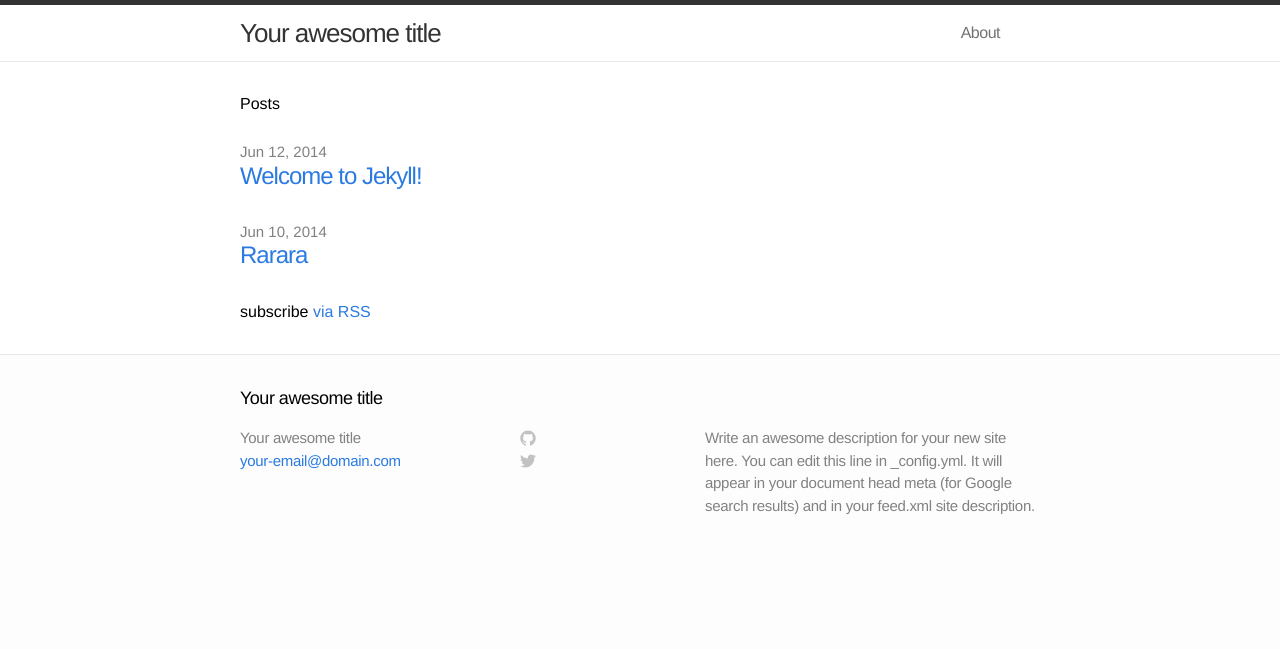
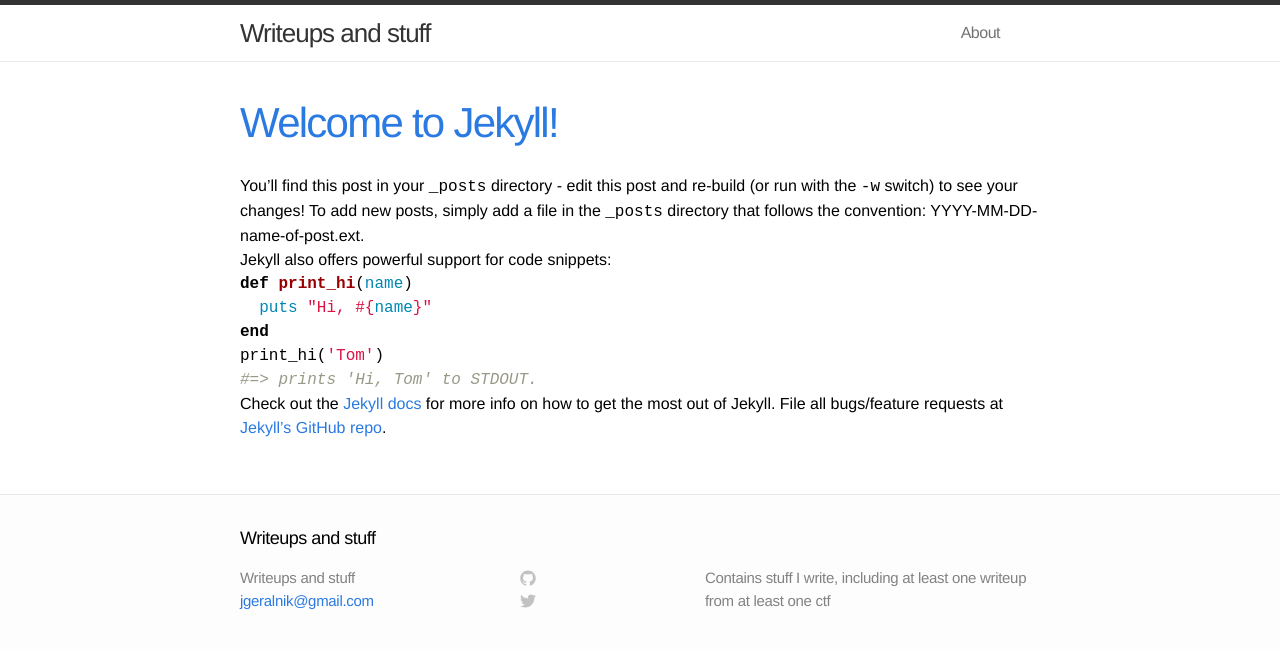
Before and after one commit to 0xAWES0ME/0xAWES0ME.github.io, a Jekyll site: the page built from index.html, in a window 1280 px wide. Shown: the top 649 px of the page. Built offline with Jekyll 4.4.1, drawn with Linux system fonts in a browser that asks for light colours; the list of posts is cut into pages by our own code.

Commit message:
Add pagination and pretty index page

```diff
--- a/_config.yml
+++ b/_config.yml
@@ -1,10 +1,10 @@
 # Site settings
-title: Your awesome title
-email: your-email@domain.com
-description: "Write an awesome description for your new site here. You can edit this line in _config.yml. It will appear in your document head meta (for Google search results) and in your feed.xml site description."
+title: Writeups and stuff
+email: jgeralnik@gmail.com
+description: "Contains stuff I write, including at least one writeup from at least one ctf"
 baseurl: ""
-url: "http://yourdomain.com"
 
 # Build settings
 markdown: kramdown
 permalink: pretty
+paginate: 3
--- a/_posts/2014-06-10-rarara.md
+++ /dev/null
@@ -1,13 +0,0 @@
----
-layout: post
-title: "Rarara"
-tagline: "Blarg"
-category: Write-ups
-tags: [write-up, reverse engineering, crc, math]
----
-{% include JB/setup %}
-This is a writeup of the challenge rarara from the secuinside 2014 pre-qual ctf.
-
-This was the probably the hardest challenge in the competition and only one team had managed to solve it a few hours before the competition ended when my team had to leave early.
-
-We had figured out the solution but ran out of time before implementing it. Had we stayed and finished this level and another we likely would have been in the top ten teams, but oh well!
--- a/index.html
+++ b/index.html
@@ -2,19 +2,38 @@
 layout: default
 ---
 
-<div class="home">
+<!-- Show last 5 posts here -->
+{% for post in paginator.posts %}
+<article>
+  <header class="post-header">
+    <h1><a href="{{site.baseurl}}{{post.url}}">{{ post.title }}</a></h2>
+    <p class="meta">{{ page.date | date: "%b %-d, %Y" }}{% if page.author %} • {{ page.author }}{% endif %}{% if page.meta %} • {{ page.meta }}{% endif %}</p>
+  </header>
 
-  <h1>Posts</h1>
+  <div class="entry">{{ post.content }}</div>
 
-  <ul class="posts">
-    {% for post in site.posts %}
-      <li>
-        <span class="post-date">{{ post.date | date: "%b %-d, %Y" }}</span>
-        <a class="post-link" href="{{ post.url | prepend: site.baseurl }}">{{ post.title }}</a>
-      </li>
-    {% endfor %}
-  </ul>
+</article>
+<br/>
+{% endfor %}
 
-  <p class="rss-subscribe">subscribe <a href="{{ "/feed.xml" | prepend: site.baseurl }}">via RSS</a></p>
 
+<div id="paginator">
+  {% if paginator.next_page %}
+  <a href="{{site.baseurl}}/page{{paginator.next_page}}">
+    &laquo; Older Posts</a>
+  {% endif %}
+
+  {% if paginator.previous_page %}
+  {% if paginator.previous_page == 1 %}
+  <span class="more">
+    <a href="{{site.baseurl}}/">
+      Newer Posts &raquo; </a>
+  </span>
+  {% else %}
+  <span class="more">
+    <a href="{{site.baseurl}}/page{{paginator.previous_page}}">
+      Newer Posts &raquo; </a>
+  </span>
+  {% endif %}
+  {% endif %}
 </div>
```
